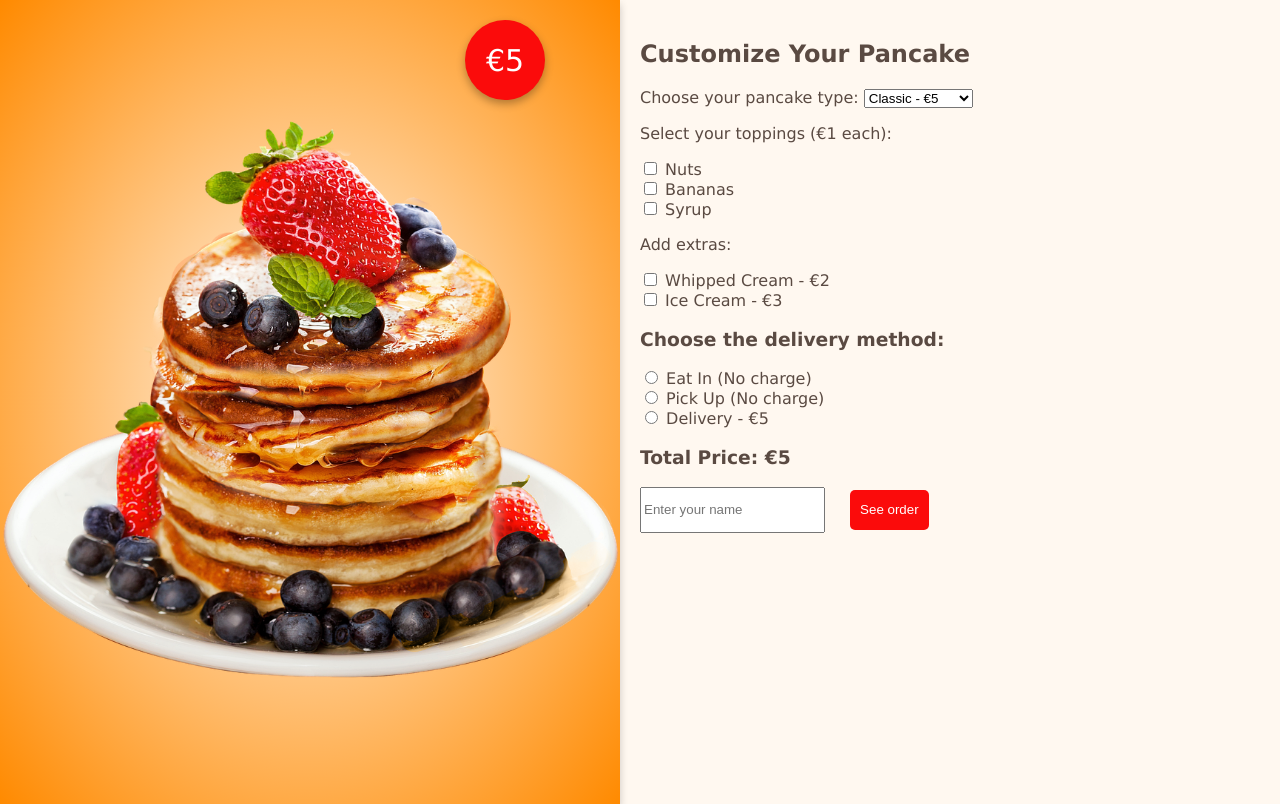
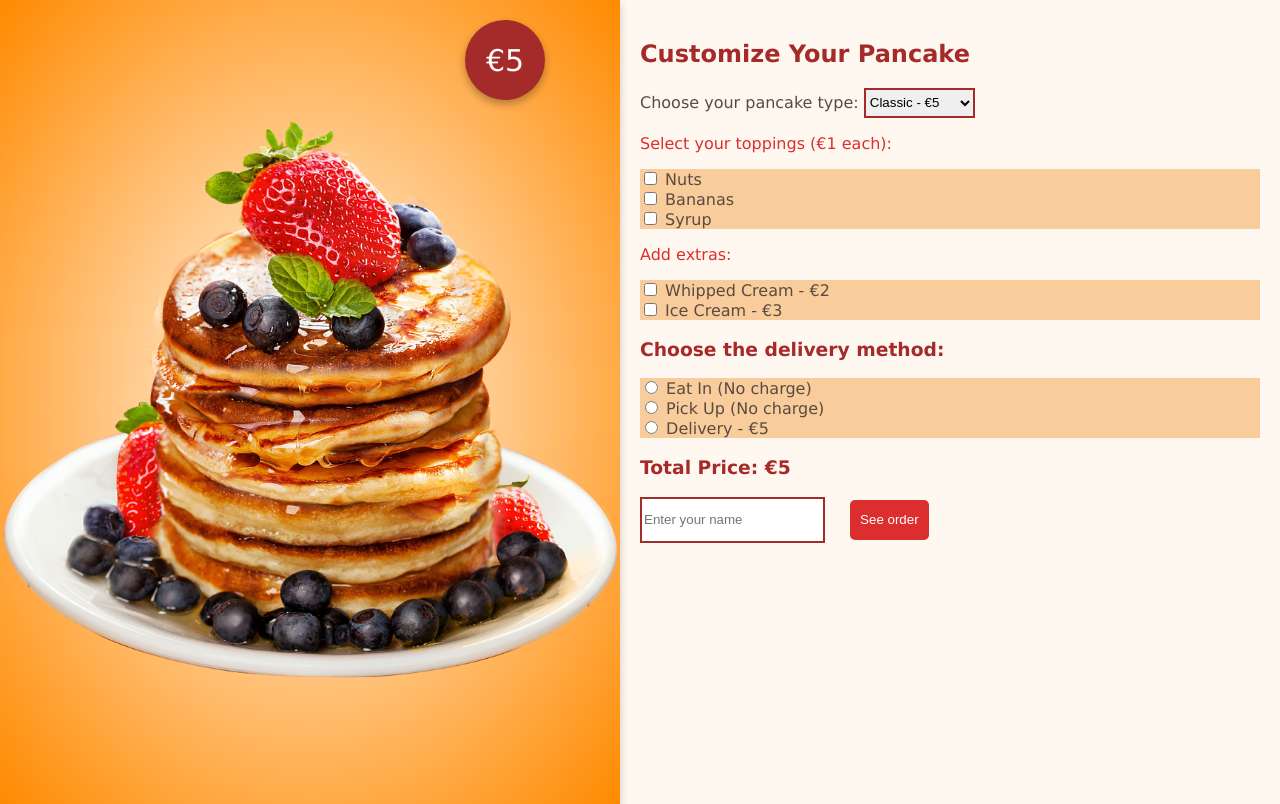
Before and after one commit to Pujakumari1511/JS_solution, a website: page JS_REACT24S/04_week/04_exercise/pancake_maker/index.html in a window 1280 px wide. Drawn offline with Linux system fonts and the light colour scheme.

Commit message:
Update UI design of pancake

```diff
--- a/JS_REACT24S/04_week/04_exercise/pancake_maker/index.html
+++ b/JS_REACT24S/04_week/04_exercise/pancake_maker/index.html
@@ -30,6 +30,7 @@
         </div>
         <div class="customization-section">
           <p>Select your toppings (€1 each):</p>
+          <div class="toppings-container">
             <input type="checkbox" name="toppings" id="nuts" value="1">
             <label for="nuts">Nuts</label><br />
 
@@ -38,10 +39,13 @@
 
             <input type="checkbox" name="toppings" id="syrup" value="1">
             <label for="syrup">Syrup</label><br />
+          </div>
+
 
         </div>
         <div class="customization-section">
           <p>Add extras:</p>
+          <div class="extras-container">
             <input type="checkbox" name="extras" id="whippedCream" value="2">
             <label for="whippedCream">Whipped Cream - €2</label><br />
 
@@ -49,9 +53,11 @@
             <label for="iceCream">Ice Cream - €3</label><br />
           </div>
 
+        </div>
+
         <div class="delivery-method">
           <h3>Choose the delivery method:</h3>
-
+          <div class="delivery-container">
             <input type="radio" name="que" id="eatin" value="Eat In">
             <label for="eatin">Eat In (No charge)</label><br>
 
@@ -60,7 +66,7 @@
 
             <input type="radio" name="que" id="delivery" value="5">
             <label for="delivery">Delivery - €5</label>
-
+          </div>
         </div>
 
 
--- a/JS_REACT24S/04_week/04_exercise/pancake_maker/script.js
+++ b/JS_REACT24S/04_week/04_exercise/pancake_maker/script.js
@@ -23,8 +23,8 @@ const deliveryMethod = document.querySelectorAll('input [name="que"]:checked').v
 function updatePrice(price) {
     const priceBanner = document.getElementsByClassName("price-banner")[0]
     const totalPrice = document.getElementById("totalPrice")
-    priceBanner.textContent = "$" + price
-    totalPrice.textContent = "$" + price
+    priceBanner.textContent = "€" + price
+    totalPrice.textContent = "€" + price
 
     const priceBannerAnimation = [
         { transform: "scale(1)" },
--- a/JS_REACT24S/04_week/04_exercise/pancake_maker/style.css
+++ b/JS_REACT24S/04_week/04_exercise/pancake_maker/style.css
@@ -17,6 +17,7 @@ body {
     display: flex;
   }
 }
+
 
 .image-container {
   flex: 1;
@@ -41,11 +42,40 @@ body {
   padding: 20px;
 }
 
+.toppings-container {
+  background: #f9cd9b;
+}
+
+.extras-container {
+  background: #f9cd9b;
+}
+
+.delivery-container {
+  background: #f9cd9b;
+}
+
+#type {
+  border: 2px solid brown;
+  height: 30px;
+}
+
+h2, h3 {
+  color: brown;
+}
+
+input[type="checkbox"] {
+  accent-color: brown;
+}
+
+p {
+  color: #dc2e2e;
+}
+
 .price-banner {
   position: absolute;
   top: 20px;
   left: 75%;
-  background-color: #fb0b0b;
+  background-color: brown;
   color: white;
   border-radius: 50%;
   width: 80px;
@@ -58,13 +88,14 @@ body {
 }
 
 #userName input {
-  height: 40px
+  height: 40px;
+  border: 2px solid brown;
 }
 
 button {
   height: 40px;
   margin-left: 20px;
-  background: #fb0b0b;
+  background: #dc2e2e;
   border-radius: 5px;
   color: white;
   border: none;
```
Also changed, not shown: JS_REACT24S/04_week/04_exercise/pancake_maker/nuts.png (added), JS_REACT24S/04_week/04_exercise/pancake_maker/pancake.png (deleted). Lines whose indentation alone changed are shown as unchanged.
